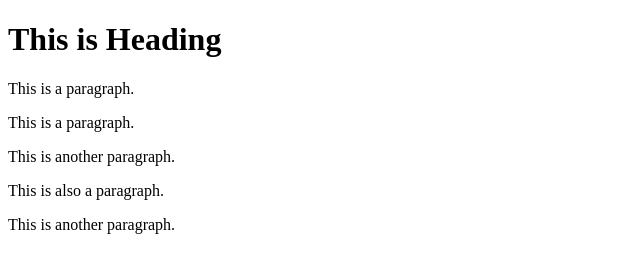
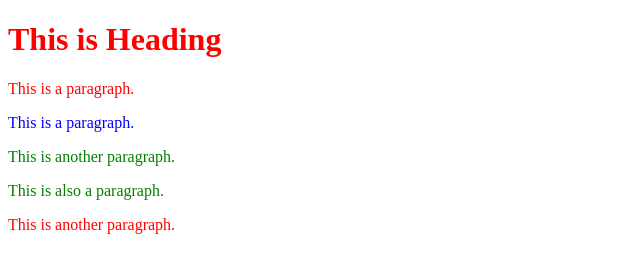
Before and after one commit to Shoaib96/sample, a plain HTML site: page test.html in a window 1280 px wide. Shown: the whole page, without its empty margins (0-640 px from the left). Drawn offline with Linux system fonts and the light colour scheme.

Commit message:
created test file and added styling

```diff
--- a/test.html
+++ b/test.html
@@ -1,6 +1,17 @@
 <!DOCTYPE html>
 <html>
-    <style></style>
+    <style>
+        p, h1{
+          color: red;
+        }
+        #para1{
+            color: blue;
+        }
+        .colortext{
+            color: green;
+        }
+    </style>
+
 </head>
 <body>
     <h1>This is Heading</h1>
```
